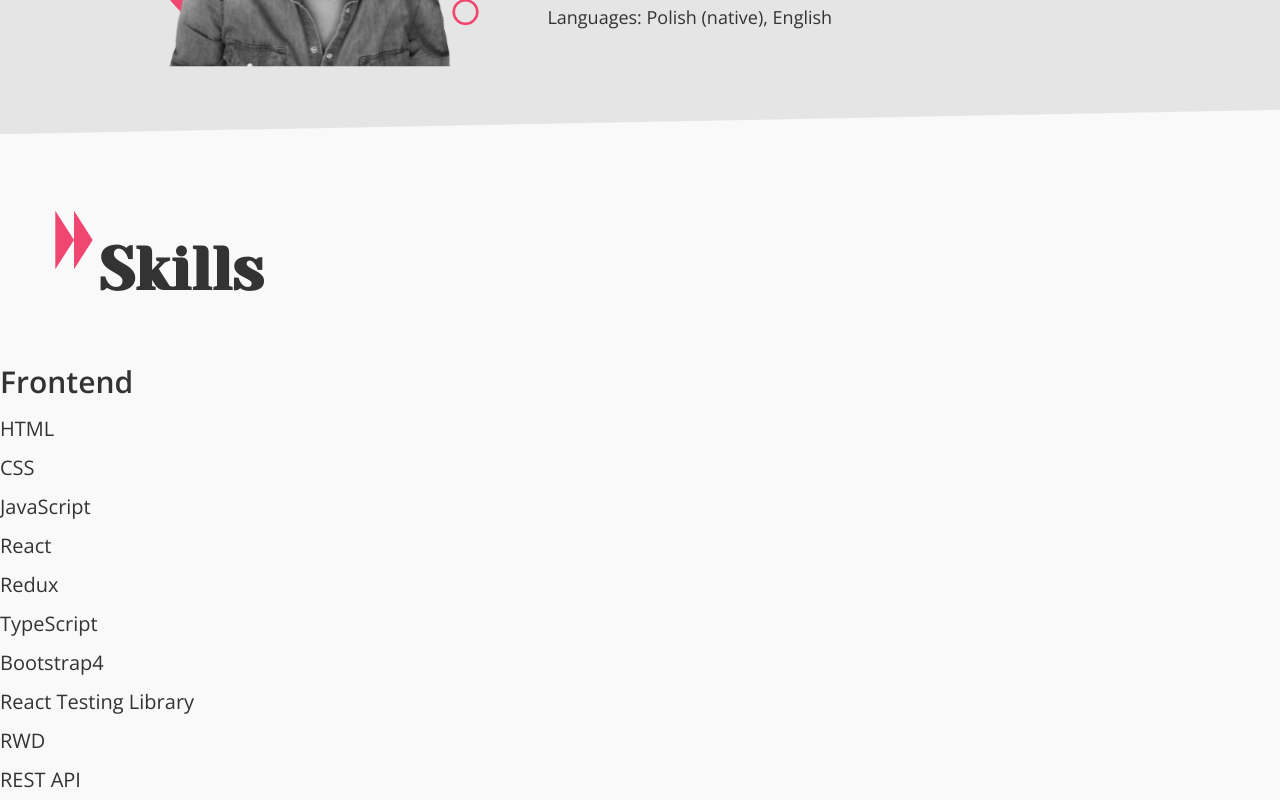
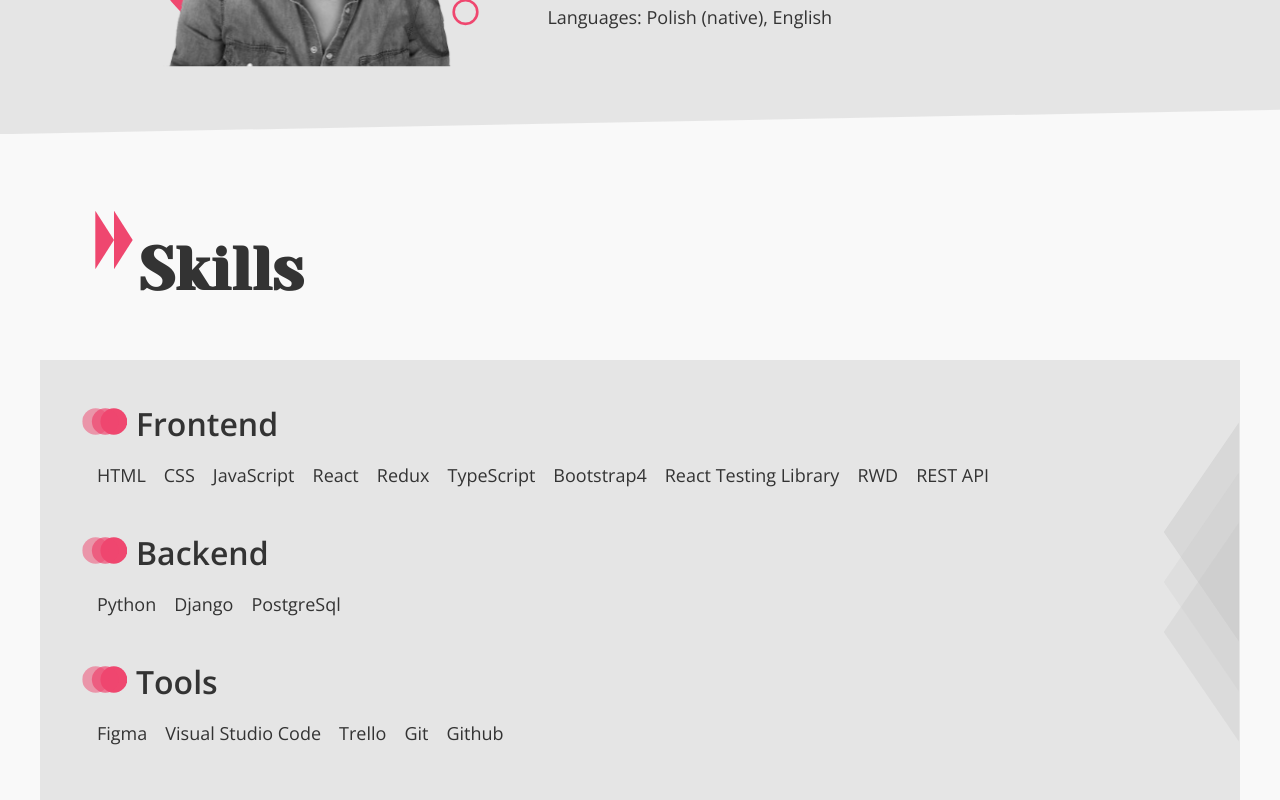
Before and after one commit to apiwonska/portfolio, a React (Create React App) app: page / in a window 1280 px wide. Shown: the part 1380-2180 px from the top of the page. Built offline with nearby package versions, Linux system fonts and the light colour scheme.

Commit message:
Add new design of skills section

```diff
--- a/src/sections/Skills/Skills.module.css
+++ b/src/sections/Skills/Skills.module.css
@@ -1,25 +1,58 @@
+.content_bg {
+  position: relative;
+  background-color: #E5E5E5;
+  width: min(1200px, 100vw);
+  margin: 0 auto;
+  padding: 3em;
+  font-size: 1.6rem;
+}
+.content_bg:before {
+  display: block;
+  content: " ";
+  position: absolute;
+  top: 50%;
+  right: 0;
+  transform: translate(0, -50%);
+  background-image: url("../../assets/triangles-bg.svg");
+  background-size: 4.8em 20em;
+  background-repeat: no-repeat;
+  height: 20em;
+  width: 4.8em;
+}
+
+.skills_group:not(:last-child) {
+  margin-bottom: 2.5em;
+}
+
 .skills_title {
   position: relative;
-  font-size: 3rem;
+  font-size: 2em;
   text-transform: capitalize;
+  line-height: 1;
+  margin-left: 1.5em;
+  margin-bottom: 0.4em;
 }
 .skills_title:before {
+  display: block;
+  content: " ";
   position: absolute;
-  content: "";
-  width: 0.8em;
-  height: 0.8em;
-  border-radius: 50%;
-  top: 50%;
+  top: 0;
   left: 0;
-  transform: translate(-200%, -50%);
-  background-color: #A6CFBF;
+  transform: translate(-120%, 0);
+  background-image: url("../../assets/bullet.svg");
+  background-size: 1.4em 0.85em;
+  background-repeat: no-repeat;
+  height: 0.85em;
+  width: 1.4em;
 }
 
 .skills_list {
   list-style: none;
+  display: flex;
+  flex-wrap: wrap;
 }
 
 .skills_item {
-  font-size: 2rem;
-  margin: 0.5em 0;
+  font-size: 1.8rem;
+  margin: 0.5em;
 }
--- a/src/sections/Skills/Skills.module.scss
+++ b/src/sections/Skills/Skills.module.scss
@@ -1,38 +1,63 @@
 @use '../../styles/variables'as *;
 @use '../../styles/mixins'as *;
 
-@mixin block-wrapper {
-  display: grid;
-  height: 100%;
-  align-items: center;
-  justify-items: center;
-  padding: 1em;
+.content_bg {
+  position: relative;
+  background-color: get-color(neutrals-light-gray);
+  width: min($container-max-width, 100vw);
+  margin: 0 auto;
+  padding: 3em;
+  font-size: 1.6rem;
+
+  &:before {
+    display: block;
+    content: ' ';
+    position: absolute;
+    top: 50%;
+    right: 0;
+    transform: translate(0, -50%);
+    background-image: url('../../assets/triangles-bg.svg');
+    background-size: calc(0.24 * 20em) 20em;
+    background-repeat: no-repeat;
+    height: 20em;
+    width: calc(0.24 * 20em);
+  }
 }
 
+.skills_group:not(:last-child) {
+  margin-bottom: 2.5em;
+}
 
 .skills_title {
   position: relative;
-  font-size: 3rem;
+  font-size: 2em;
   text-transform: capitalize;
+  line-height: 1;
+  margin-left: 1.5em;
+  margin-bottom: .4em;
 
   &:before {
+    display: block;
+    content: ' ';
     position: absolute;
-    content: "";
-    width: .8em;
-    height: .8em;
-    border-radius: 50%;
-    top: 50%;
+    top: 0;
     left: 0;
-    transform: translate(-200%, -50%);
-    background-color: get-color(main);
+    transform: translate(-120%, 0);
+    background-image: url('../../assets/bullet.svg');
+    background-size: 1.4em 0.85em;
+    background-repeat: no-repeat;
+    height: 0.85em;
+    width: 1.4em;
   }
 }
 
 .skills_list {
   list-style: none;
+  display: flex;
+  flex-wrap: wrap;
 }
 
 .skills_item {
-  font-size: 2rem;
-  margin: .5em 0;
+  font-size: 1.8rem;
+  margin: .5em;
 }
--- a/src/sections/Skills/index.tsx
+++ b/src/sections/Skills/index.tsx
@@ -1,15 +1,18 @@
 import SectionHeader from 'shared/SectionHeader';
 import { nanoid } from 'nanoid';
 import styles from './Skills.module.css';
-import skills, { ISkills } from './skills';
+import skills from './skills';
 
 const Skills: React.FC = () => (
-  <section id="skills">
+  <section id="skills" className="section">
+    <div className="container">
       <SectionHeader>Skills</SectionHeader>
+    </div>
 
-    <div className="">
+    <div className={styles.content_bg}>
+      <div className={styles.content_wrapper}>
         {Object.keys(skills).map((cat) => (
-        <div key={nanoid()} className="">
+          <div key={nanoid()} className={styles.skills_group}>
             <h3 className={styles.skills_title}>{cat}</h3>
             <ul className={styles.skills_list}>
               {skills[cat].map((skill) => (
@@ -21,6 +24,7 @@ const Skills: React.FC = () => (
           </div>
         ))}
       </div>
+    </div>
   </section>
 );
 
```
Also changed, not shown: src/assets/bullet.svg (added), src/assets/triangles-bg.svg (added). Lines whose indentation alone changed are shown as unchanged.
